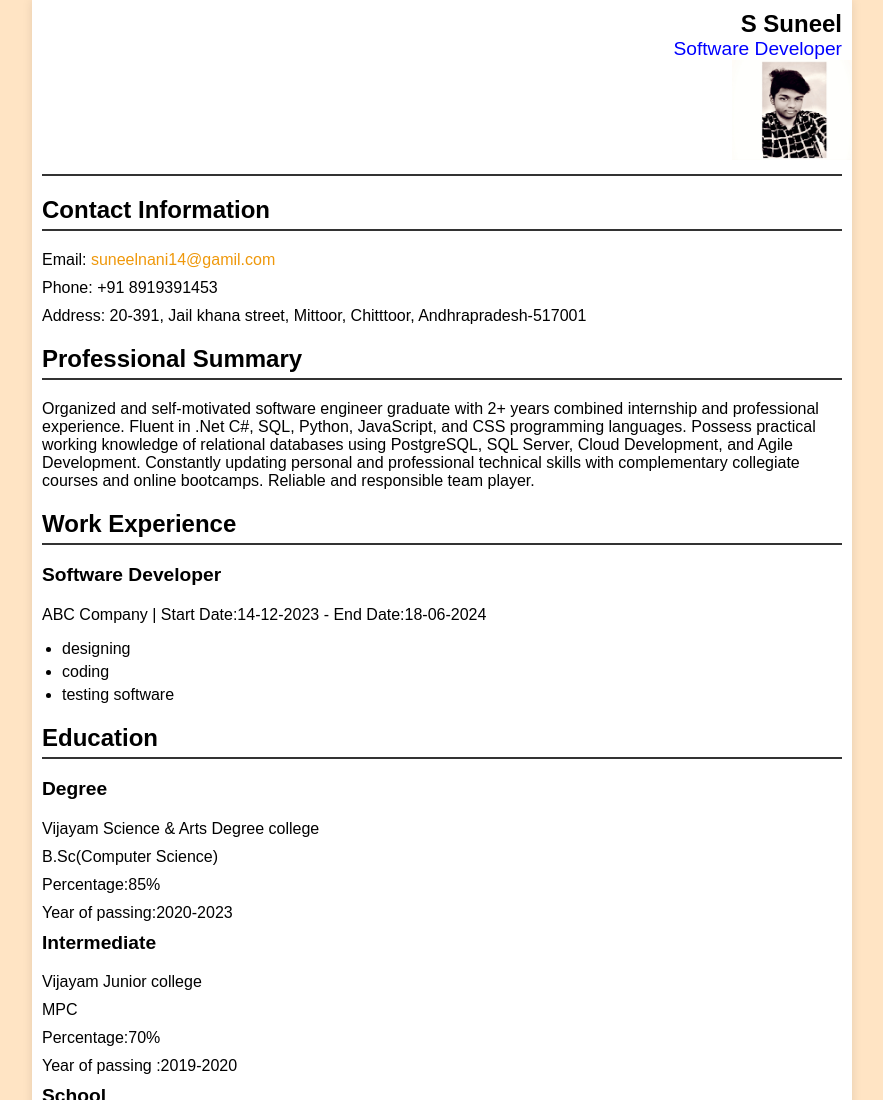
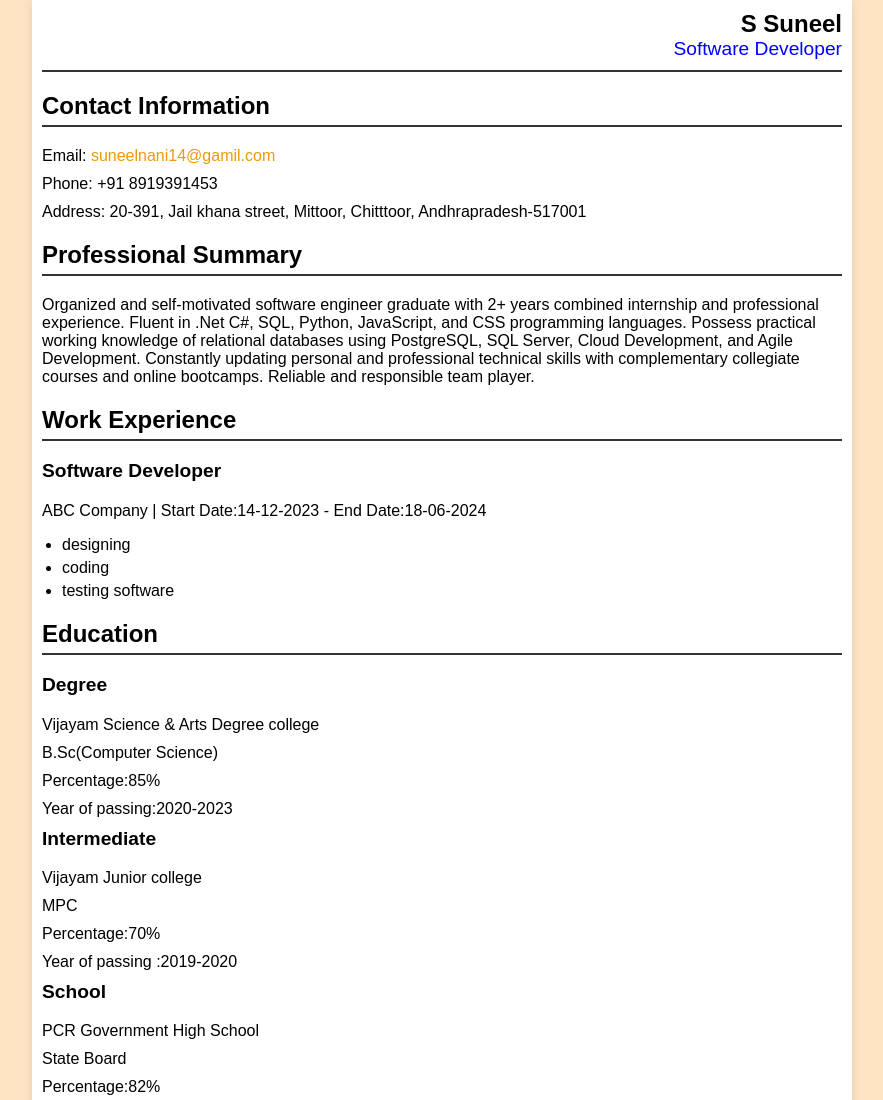
Before and after one commit to chandrucns911/suneelresume, a plain HTML site: page index.html in a window 1280 px wide. Shown: the top 1100 px of the page, without its empty margins (198-1081 px from the left). Drawn offline with Linux system fonts and the light colour scheme.

Commit message:
Update index.html

```diff
--- a/index.html
+++ b/index.html
@@ -11,7 +11,7 @@
         <header>
             <h1>S Suneel</h1>
             <p>Software Developer</p>
-            <img src="IMG_20210608_135202.jpg" alt="">
+
         </header>
         <section class="contact-info">
             <h2>Contact Information</h2>
```
